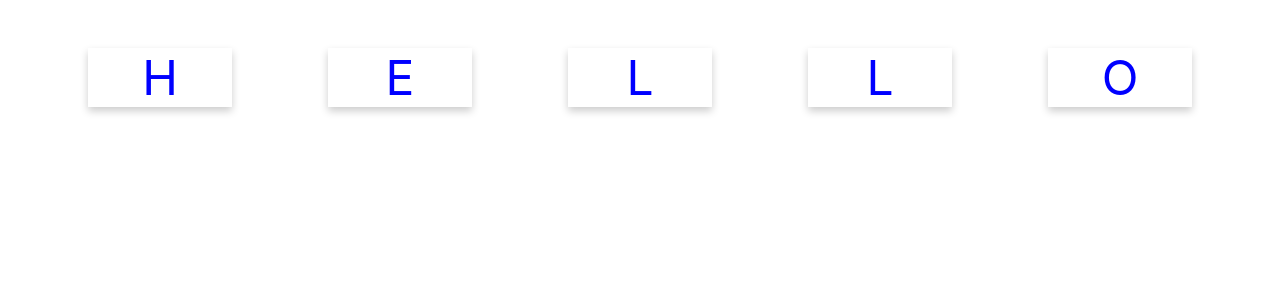
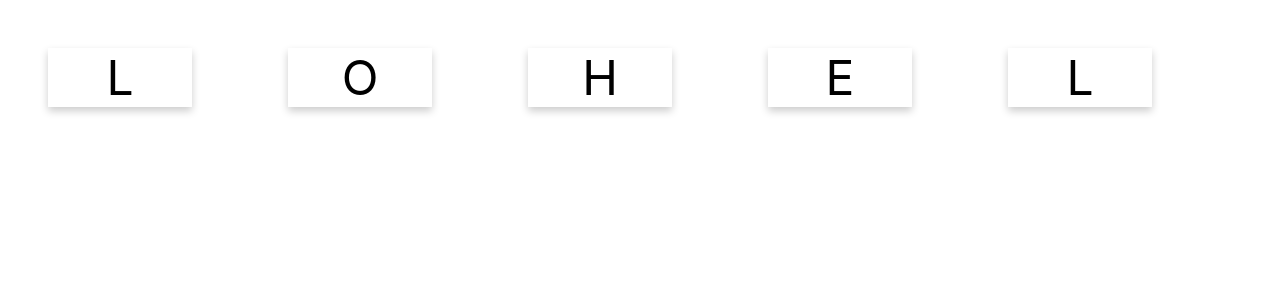
Before and after one commit to FrameTee29/Lab_3SA03, a React (Create React App) app: page / in a window 1280 px wide. Shown: the top 300 px of the page. Built offline with nearby package versions, Linux system fonts and the light colour scheme.

Commit message:
add Game logic click swap

```diff
--- a/src/App.js
+++ b/src/App.js
@@ -2,13 +2,35 @@ import React from 'react';
 import logo from './logo.svg';
 import './App.css';
 import CharacterCard from './CharacterCard'
+import _ from 'lodash';
 
-let message="HELLO"
-class App extends React.Component{
-  render(){
-    return(
-      <div class="App">
-        {Array.from(message).map((c,i)=><CharacterCard value={c} key={i}/>)}
+let message = "HELLO"
+const prepareStateFromWord = (given_word) => {
+  let word = given_word.toUpperCase()
+  let chars = _.shuffle(Array.from(word))
+  return {
+    word,
+    chars,
+    attempt: 1,
+    guess: [],
+    completed: false
+  }
+}
+class App extends React.Component {
+
+  state = prepareStateFromWord(message)
+
+  activationHandler = (value) => {
+    this.setState({
+      guess: [...this.state.guess, value]
+    })
+  }
+
+  render() {
+    return (
+      <div>
+        {Array.from(this.state.chars).map((item, index) => <CharacterCard value={item} key={index} activationHandler={this.activationHandler} />)}
+
       </div>
     );
   }
--- a/src/CharacterCard.js
+++ b/src/CharacterCard.js
@@ -9,10 +9,13 @@ export default class CharacterCard extends React.Component {
         }
     }
 
+
     activate = () => {
-        if (!this.state.active) {
-            this.setState({ active: true})
-        }
+        this.setState({
+            active: !this.state.active
+        });
+
+        this.props.activationHandler(this.props.value)
     }
     render() {
         let activeClass=this.state.active ? 'activeCard' : '';
```
